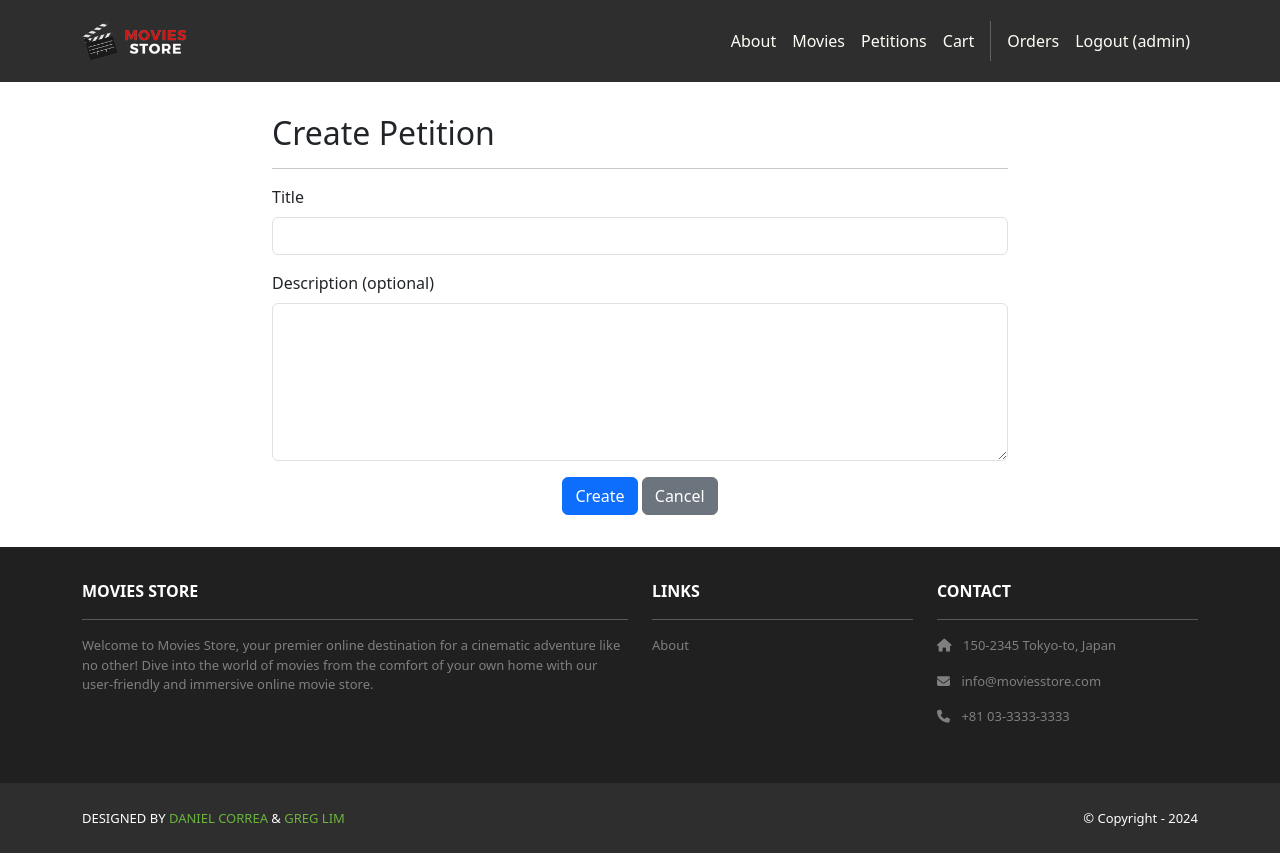
After one commit to K23K-dev/moviesstore, a Django app: page /movies/petitions/new/ in a window 1280 px wide. The commit adds this page. Run offline with Django 5.2, Linux system fonts and the light colour scheme; a user stored in the database is signed in; some libraries are stand-ins or nearby versions.

Commit message:
practical remediation

```diff
--- /dev/null
+++ b/movies/templates/movies/petition_create.html
@@ -0,0 +1,45 @@
+{% extends 'base.html' %}
+{% block content %}
+{% load static %}
+<div class="p-3">
+  <div class="container">
+    <div class="row mt-3">
+      <div class="col-md-8 mx-auto mb-3">
+        <h2>Create Petition</h2>
+        <hr/>
+        {% if template_data.error %}
+        <div class="alert alert-danger">{{template_data.error}}</div>
+        {% endif %}
+        <form method="post">
+          {% csrf_token %}
+          <div class="mb-3">
+            <label for="title" class="form-label"> Title </label>
+            <input
+              type="text"
+              id="title"
+              name="title"
+              class="form-control"
+              required
+            />
+          </div>
+          <div class="mb-3">
+            <label for="description" class="form-label"> Description (optional) </label>
+            <textarea
+              id="description"
+              name="description"
+              class="form-control"
+              rows="6"
+            ></textarea>
+          </div>
+          <div class="text-center">
+            <button class="btn btn-primary" type="submit">Create</button>
+            <a
+              class="btn btn-secondary"
+              href="{% url 'movies.petitions_index' %}"
+            >Cancel</a>
+          </div>
+      </div>
+    </div>
+  </div>
+</div>
+{% endblock content %}
--- a/movies/urls.py
+++ b/movies/urls.py
@@ -3,6 +3,11 @@ from . import views
 
 urlpatterns = [
     path('', views.index, name='movies.index'),
+    path('petitions/', views.petitions_index, name='movies.petitions_index'),
+    path('petitions/new/', views.petition_create, name='movies.petition_create'),
+    path('petitions/<int:id>/', views.petition_detail, name='movies.petition_detail'),
+    path('petitions/<int:id>/vote/', views.petition_vote, name='movies.petition_vote'),
+    path('petitions/<int:id>/unvote/', views.petition_unvote, name='movies.petition_unvote'),
     path('<int:id>/', views.show, name='movies.show'),
     path('<int:id>/review/create/', views.create_review, name='movies.create_review'),
     path('<int:id>/review/<int:review_id>/edit/', views.edit_review, name='movies.edit_review'),
--- a/movies/views.py
+++ b/movies/views.py
@@ -1,6 +1,7 @@
 from django.shortcuts import render, redirect, get_object_or_404
-from .models import Movie, Review
+from .models import Movie, Review, Petition, PetitionVote
 from django.contrib.auth.decorators import login_required
+from django.db import IntegrityError
 
 def index(request):
     search_term = request.GET.get('search')
@@ -61,3 +62,50 @@ def delete_review(request, id, review_id):
     review = get_object_or_404(Review, id=review_id, user=request.user)
     review.delete()
     return redirect('movies.show', id=id)
+
+def petitions_index(request):
+    petitions = Petition.objects.all().order_by('-created_at')
+    template_data = {'title': 'Petitions', 'petitions': petitions}
+    return render(request, 'movies/petitions_index.html', {'template_data': template_data})
+
+@login_required
+def petition_create(request):
+    if request.method == 'GET':
+        template_data = {'title': 'New Petition'}
+        return render(request, 'movies/petition_create.html', {'template_data': template_data})
+
+    title = request.POST.get('title', '').strip()
+    description = request.POST.get('description', '').strip()
+    if title == '':
+        template_data = {'title': 'New Petition', 'error': 'Title is required'}
+        return render(request,'movies/petition_create.html', {'template_data': template_data})
+
+    petition = Petition(title=title, description=description, proposer=request.user)
+    petition.save()
+    return redirect('movies.petitions_index')
+
+def petition_detail(request, id):
+    petition = get_object_or_404(Petition, id=id)
+    user_voted = False
+    if request.user.is_authenticated:
+        user_voted = PetitionVote.objects.filter(petition=petition, user=request.user).exists()
+
+    template_data = {'title': petition.title, 'petition': petition, 'user_voted': user_voted}
+    return render(request,'movies/petition_detail.html', {'template_data': template_data})
+
+@login_required
+def petition_vote(request, id):
+    petition = get_object_or_404(Petition, id=id)
+    try:
+        vote = PetitionVote(petition=petition, user=request.user)
+        vote.save()
+    except IntegrityError:
+        pass
+
+    return redirect('movies.petition_detail', id=id)
+
+@login_required
+def petition_unvote(request, id):
+    petition = get_object_or_404(Petition, id=id)
+    PetitionVote.objects.filter(petition=petition, user=request.user).delete()
+    return redirect('movies.petition_detail', id=id)
--- a/moviesstore/templates/base.html
+++ b/moviesstore/templates/base.html
@@ -26,6 +26,7 @@
           <div class="navbar-nav ms-auto navbar-ml">
             <a class="nav-link" href="{% url 'home.about' %}">About</a>
             <a class="nav-link" href="{% url 'movies.index' %}">Movies</a>
+            <a class="nav-link" href="{% url 'movies.petitions_index' %}"> Petitions </a>
             <a class="nav-link" href="{% url 'cart.index' %}">Cart</a>
             <div class="vr bg-white mx-2 d-none d-lg-block"></div>
             {% if user.is_authenticated %}
```
Also changed, not shown: movies/admin.py (+9 -1 lines), movies/models.py (+25 -0 lines), movies/templates/movies/petition_detail.html (added, +43 -0 lines), movies/templates/movies/petitions_index.html (added, +50 -0 lines), db.sqlite3, movies/migrations/0003_petition_petitionvote.py (added).
